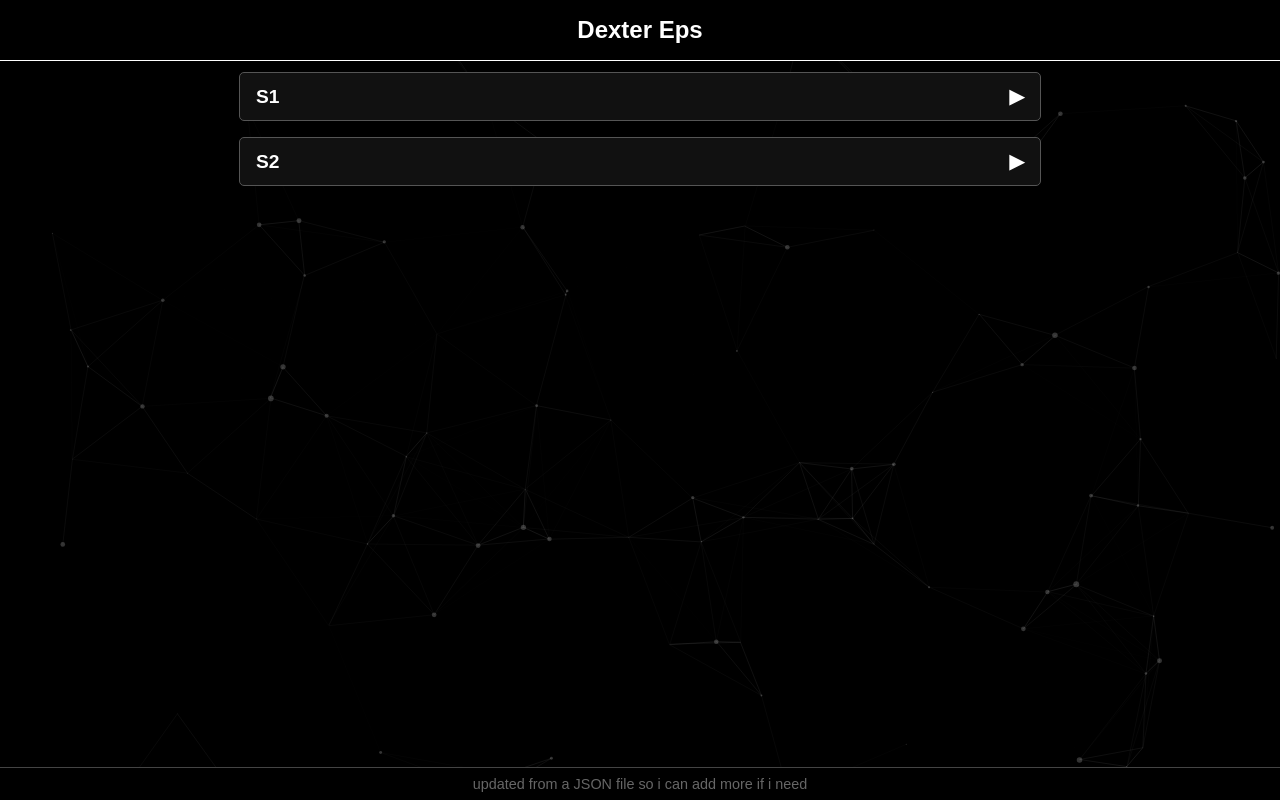
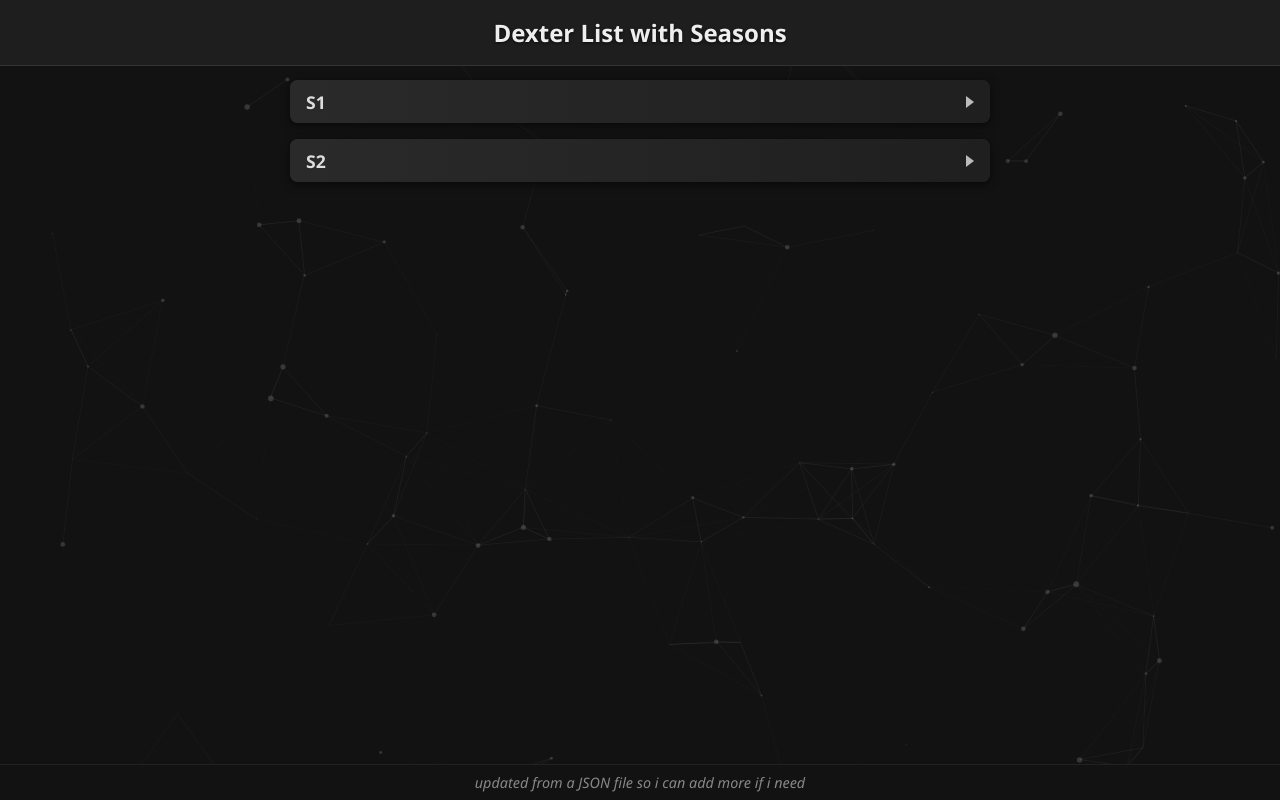
Before and after one commit to User-Name123115/User-Name123115.github.io, a plain HTML site: page Dexter/index.html in a window 1280 px wide. Drawn offline with nearby package versions, Linux system fonts and the light colour scheme.

Commit message:
Update index.html

```diff
--- a/Dexter/index.html
+++ b/Dexter/index.html
@@ -1,70 +1,114 @@
+<!DOCTYPE html>
 <html lang="en">
 <head>
 <meta charset="UTF-8" />
 <meta name="viewport" content="width=device-width, initial-scale=1" />
-<title>Dexter</title>
+<title>Dexter List with Seasons</title>
 <style>
   html, body {
-    margin: 0; padding: 0; height: 100%; background: #000; color: #fff; font-family: Arial, sans-serif; overflow: hidden;
+    margin: 0; padding: 0; height: 100%; background: #121212; color: #eee; font-family: 'Segoe UI', Tahoma, Geneva, Verdana, sans-serif; overflow: hidden;
   }
   #particles-js {
-    position: fixed; width: 100%; height: 100%; z-index: 0; top: 0; left: 0; background: #000; filter: grayscale(100%);
+    position: fixed; width: 100%; height: 100%; z-index: 0; top: 0; left: 0; background: #121212; filter: grayscale(90%);
   }
   header {
-    position: fixed; width: 100%; z-index: 10; background: #000; color: #fff; padding: 1rem; font-size: 1.5rem; font-weight: bold;
-    text-align: center; user-select: none; border-bottom: 1px solid #fff; box-sizing: border-box;
+    position: fixed; width: 100%; z-index: 10; background: #1e1e1e; color: #eee; padding: 1rem; font-size: 1.5rem; font-weight: 600;
+    text-align: center; user-select: none; border-bottom: 1px solid #333; box-sizing: border-box;
+    text-shadow: 0 1px 3px rgba(0,0,0,0.7);
   }
   main {
-    position: fixed; top: 56px; bottom: 0; width: 100%; overflow-y: auto; z-index: 5; padding: 1rem; box-sizing: border-box;
+    position: fixed; top: 56px; bottom: 0; width: 100%; overflow-y: auto; z-index: 5; padding: 1rem 0; box-sizing: border-box;
+    display: flex; flex-direction: column; align-items: center;
   }
   .season {
-    max-width: 800px; margin: 0 auto 1rem auto; border: 1px solid #555; border-radius: 5px; background: #111;
+    width: 90%; max-width: 700px; margin: 0.5rem 0;
+    background: #222;
+    border-radius: 8px;
+    box-shadow: 0 2px 8px rgba(0,0,0,0.6);
+    overflow: hidden;
+    user-select: none;
   }
   .season-header {
-    cursor: pointer; padding: 0.75rem 1rem; font-weight: bold; user-select: none; display: flex; justify-content: space-between; align-items: center;
-    font-size: 1.2rem;
+    cursor: pointer;
+    padding: 0.6rem 1rem;
+    font-weight: 600;
+    font-size: 1.1rem;
+    color: #ddd;
+    display: flex;
+    justify-content: space-between;
+    align-items: center;
+    background: linear-gradient(90deg, #2a2a2a, #1f1f1f);
+    transition: background-color 0.3s ease;
   }
   .season-header:hover {
-    background: #222;
+    background: linear-gradient(90deg, #3a3a3a, #292929);
+    color: #fff;
+  }
+  .arrow {
+    width: 0;
+    height: 0;
+    border-top: 6px solid transparent;
+    border-bottom: 6px solid transparent;
+    border-left: 8px solid #bbb;
+    transition: transform 0.3s ease, border-left-color 0.3s ease;
+  }
+  .arrow.open {
+    transform: rotate(90deg);
+    border-left-color: #fff;
   }
   .episodes {
-    max-height: 0; overflow: hidden; transition: max-height 0.3s ease;
+    max-height: 0;
+    overflow: hidden;
+    transition: max-height 0.35s cubic-bezier(0.4, 0, 0.2, 1);
+    background: #181818;
   }
   .episodes.open {
     max-height: 1000px;
   }
   .episode-item {
-    padding: 0.5rem 1.5rem;
     border-top: 1px solid #333;
   }
   .episode-link {
-    color: #fff; text-decoration: none; font-size: 1rem;
+    display: block;
+    padding: 0.45rem 1.2rem;
+    color: #ccc;
+    text-decoration: none;
+    font-size: 0.95rem;
+    transition: background-color 0.25s ease, color 0.25s ease;
   }
   .episode-link:hover {
-    text-decoration: underline;
-  }
-  .arrow {
-    transition: transform 0.3s ease;
-  }
-  .arrow.open {
-    transform: rotate(90deg);
+    background-color: #333;
+    color: #fff;
   }
   .error-message {
-    max-width: 800px;
+    max-width: 700px;
     margin: 2rem auto;
-    font-size: 1.2rem;
+    font-size: 1.15rem;
     color: #f66;
     text-align: center;
+    font-weight: 600;
   }
   footer {
-    position: fixed; bottom: 0; width: 100%; color: #666; padding: 0.5rem; font-size: 0.9rem; background: #000;
-    text-align: center; border-top: 1px solid #444; box-sizing: border-box; z-index: 10;
+    position: fixed; bottom: 0; width: 100%; color: #888; padding: 0.5rem; font-size: 0.9rem; background: #121212;
+    text-align: center; border-top: 1px solid #222; box-sizing: border-box; z-index: 10;
+    font-style: italic;
+  }
+  /* Scrollbar customization for modern browsers */
+  main::-webkit-scrollbar {
+    width: 8px;
+  }
+  main::-webkit-scrollbar-track {
+    background: #121212;
+  }
+  main::-webkit-scrollbar-thumb {
+    background-color: #444;
+    border-radius: 4px;
   }
 </style>
 </head>
 <body>
 <div id="particles-js"></div>
-<header>Dexter Eps</header>
+<header>Dexter List with Seasons</header>
 <main id="mainContent">
   Loading...
 </main>
@@ -77,9 +121,9 @@
       number: { value: 80, density: { enable: true, value_area: 800 } },
       color: { value: '#ffffff' },
       shape: { type: 'circle' },
-      opacity: { value: 0.2, random: false },
+      opacity: { value: 0.15, random: false },
       size: { value: 3, random: true },
-      line_linked: { enable: true, distance: 150, color: '#ffffff', opacity: 0.1, width: 1 },
+      line_linked: { enable: true, distance: 150, color: '#ffffff', opacity: 0.08, width: 1 },
       move: { enable: true, speed: 2, direction: 'none', random: true, straight: false, out_mode: 'out', bounce: false }
     },
     interactivity: {
@@ -111,8 +155,8 @@
     header.className = 'season-header';
     header.textContent = seasonName;
 
+    // Arrow icon using CSS triangles
     const arrow = document.createElement('span');
-    arrow.textContent = '▶';
     arrow.className = 'arrow';
     header.appendChild(arrow);
 
@@ -124,7 +168,7 @@
       epDiv.className = 'episode-item';
 
       const epLink = document.createElement('a');
-      epLink.href = `player.html?video=${encodeParam(videoLink)}&episode=${encodeParam(seasonName + ' - ' + episodeName)}`;
+      epLink.href = `Player.html?video=${encodeParam(videoLink)}&episode=${encodeParam(seasonName + ' - ' + episodeName)}`;
       epLink.textContent = episodeName;
       epLink.className = 'episode-link';
 
@@ -153,6 +197,7 @@
 
       mainContent.innerHTML = '';
 
+      // Confirm JSON is nested by seasons (all values are objects)
       const isNested = Object.values(data).every(value => typeof value === 'object' && value !== null);
 
       if (!isNested) {
```
